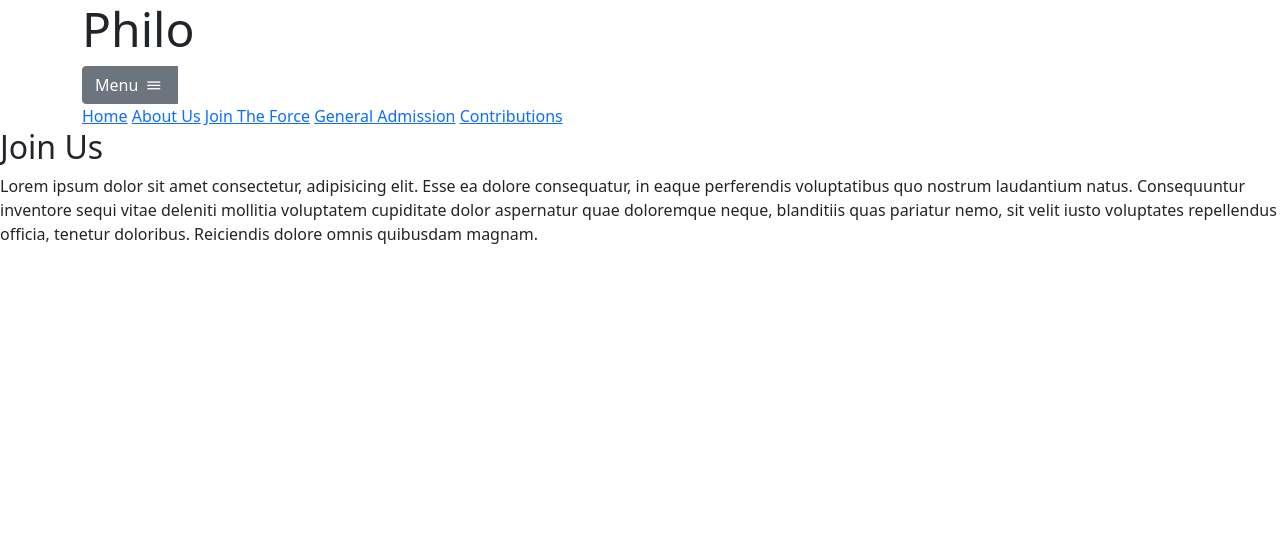
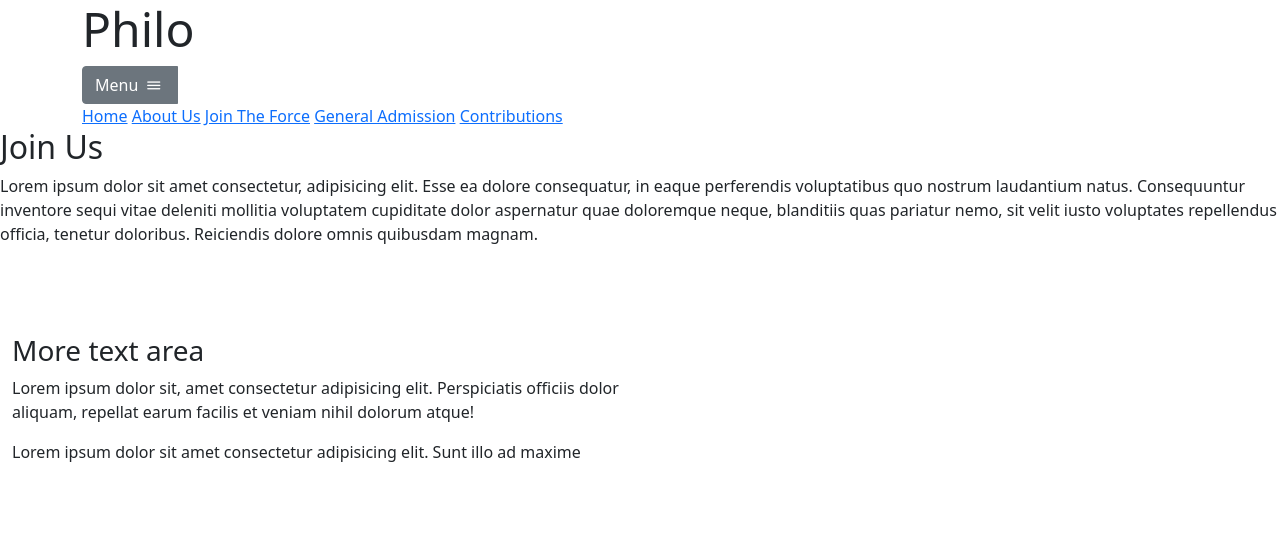
Before and after one commit to raphaelmwachiti/articles_social_site, a plain HTML site: page articles/public/join-us.html in a window 1280 px wide. Drawn offline with nearby package versions, Linux system fonts and the light colour scheme.

Commit message:
commiting

```diff
--- a/articles/public/join-us.html
+++ b/articles/public/join-us.html
@@ -53,3 +53,21 @@
         <h2>Join Us</h2>
         <p>Lorem ipsum dolor sit amet consectetur, adipisicing elit. Esse ea dolore consequatur, in eaque perferendis voluptatibus quo nostrum laudantium natus. Consequuntur inventore sequi vitae deleniti mollitia voluptatem cupiditate dolor aspernatur quae doloremque neque, blanditiis quas pariatur nemo, sit velit iusto voluptates repellendus officia, tenetur doloribus. Reiciendis dolore omnis quibusdam magnam.</p>
     </div>
+    <div class="container2">
+        <div class="container-fluid">
+            <div class="row justify-content-evenly">
+                <div class="col">
+                    <br><br><br>
+                    <h3>More text area </h3>
+
+                    <p>Lorem ipsum dolor sit, amet consectetur adipisicing elit. Perspiciatis officiis dolor aliquam, repellat earum facilis et veniam nihil dolorum atque!</p>
+
+                    <p>Lorem ipsum dolor sit amet consectetur adipisicing elit. Sunt illo ad maxime </p>
+                    <br><br><br>
+                </div>
+                <div class="col right-home">
+
+                </div>
+            </div>
+        </div>
+    </div>
```
